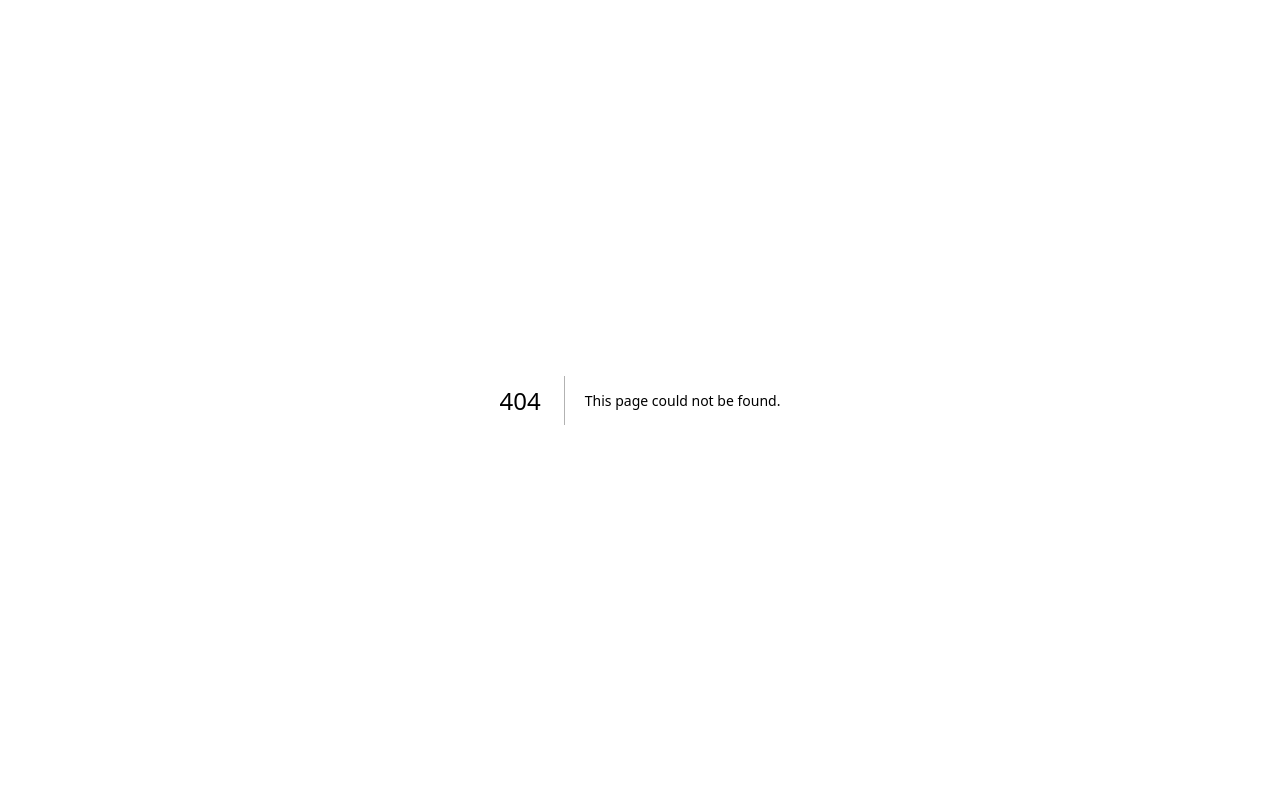
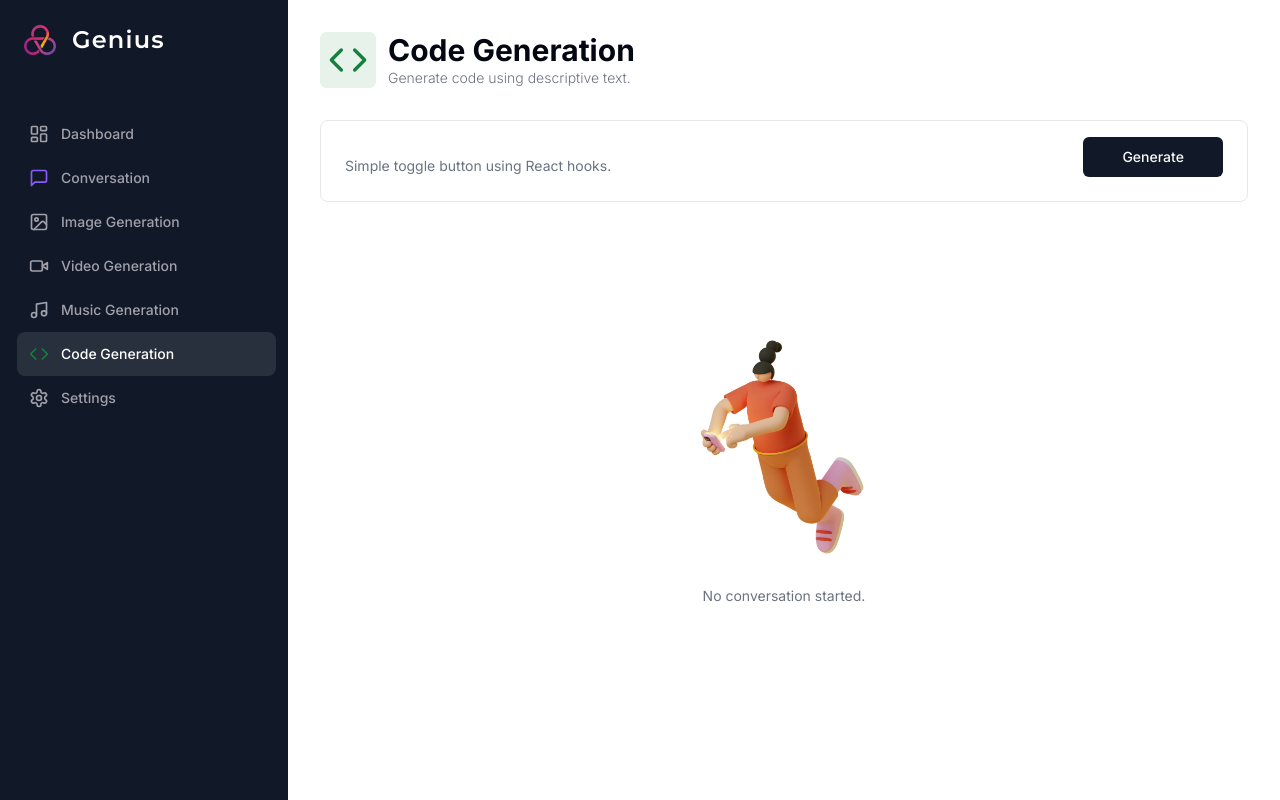
Before and after one commit to alexxtomas/all-ai, a Next.js app: page /code in a window 1280 px wide. Before the commit this address had no page. Built offline with nearby package versions, Linux system fonts and the light colour scheme.

Commit message:
feat: Create Code page

```diff
--- /dev/null
+++ b/app/(dashboard)/(routes)/code/page.tsx
@@ -0,0 +1,144 @@
+'use client'
+import Heading from '@/components/heading'
+import { Form, FormControl, FormField, FormItem, FormLabel } from '@/components/ui/form'
+import { Code } from 'lucide-react'
+import { useForm } from 'react-hook-form'
+import { valibotResolver } from '@hookform/resolvers/valibot'
+import { Input } from '@/components/ui/input'
+import { type Input as ValibotInputType, object, string, minLength } from 'valibot'
+import { Button } from '@/components/ui/button'
+import { useRouter } from 'next/navigation'
+import { useState } from 'react'
+import { ChatCompletionRequestMessage } from 'openai'
+import Empty from '@/components/empty'
+import Loader from '@/components/loader'
+import { cn } from '@/lib/utils'
+import UserAvatar from '@/components/user-avatar'
+import BotAvatar from '@/components/bot-avatar'
+import { sendCodeQuery } from '@/services/api/code'
+import ReactMarkdown from 'react-markdown'
+
+const CONVERSATION_FORM_SCHEMA = object({
+  prompt: string([minLength(1, 'Prompt is required.')])
+})
+
+type ConversationFormType = ValibotInputType<typeof CONVERSATION_FORM_SCHEMA>
+
+export default function CodePage() {
+  const router = useRouter()
+  const [messages, setMessages] = useState<ChatCompletionRequestMessage[]>([])
+  const form = useForm<ConversationFormType>({
+    resolver: valibotResolver(CONVERSATION_FORM_SCHEMA),
+    defaultValues: {
+      prompt: ''
+    }
+  })
+
+  const isLoading = form.formState.isSubmitting
+
+  const noMessages = messages.length === 0 && !isLoading
+  const onSubmit = async (values: ConversationFormType) => {
+    try {
+      const userMessage: ChatCompletionRequestMessage = {
+        role: 'user',
+        content: values.prompt
+      }
+
+      const newMessages = [...messages, userMessage]
+
+      const data = await sendCodeQuery({ messages: newMessages })
+
+      setMessages((curr) => [...curr, userMessage, data])
+
+      form.reset()
+    } catch (err) {
+      // Open Pro Modal
+      console.error(err)
+    } finally {
+      router.refresh()
+    }
+  }
+
+  return (
+    <section>
+      <Heading
+        title='Code Generation'
+        description='Generate code using descriptive text.'
+        icon={Code}
+        iconColor='text-green-700'
+        bgColor='bg-green-700/10'
+      />
+      <div className='px-4 lg:px-8'>
+        <div>
+          <Form {...form}>
+            <form
+              onSubmit={form.handleSubmit(onSubmit)}
+              className='rounded-lg border w-full p-4 px-3 md:px-6 focus-within:shadow-sm grid grid-cols-12 gap-2 relative'
+            >
+              <FormField
+                name='prompt'
+                render={({ field }) => (
+                  <FormItem className='col-span-12 lg:col-span-10'>
+                    <FormLabel className='hidden'>Have a conversation with the AI.</FormLabel>
+                    <FormControl className='m-0 p-0'>
+                      <Input
+                        className='border-0 outline-none focus-visible:ring-0 focus-visible:ring-transparent'
+                        disabled={isLoading}
+                        placeholder='Simple toggle button using React hooks.'
+                        {...field}
+                      />
+                    </FormControl>
+                  </FormItem>
+                )}
+              />
+              <Button
+                type='submit'
+                className='col-span-12 lg:col-span-2 w-full'
+                disabled={isLoading}
+              >
+                Generate
+              </Button>
+            </form>
+          </Form>
+        </div>
+        <div className='space-y-4 mt-4'>
+          {isLoading && (
+            <div className='p-8 rounded-lg w-full flex  items-center justify-center bg-muted'>
+              <Loader />
+            </div>
+          )}
+          {noMessages && <Empty label='No conversation started.' />}
+          <ul className='flex flex-col-reverse gap-y-4'>
+            {messages.map((message) => {
+              const isUserMessage = message.role === 'user'
+              const changingStyles = isUserMessage ? 'bg-white border border-black/10 ' : 'bg-muted'
+              return (
+                <li
+                  className={cn('p-8 w-full flex items-center gap-x-8 rounded-lg', changingStyles)}
+                  key={message.content}
+                >
+                  {isUserMessage ? <UserAvatar /> : <BotAvatar />}
+                  <ReactMarkdown
+                    components={{
+                      pre: ({ node, ...props }) => (
+                        <div className='overflow-auto w-full my-2 bg-black/10 p-2 rounded-lg '>
+                          <pre {...props} />
+                        </div>
+                      ),
+                      code: ({ node, ...props }) => (
+                        <code {...props} className='bg-black/10 rounded-lg p-1 ' />
+                      )
+                    }}
+                    className='text-sm overflow-hidden leading-7'
+                  >
+                    {message.content ?? ''}
+                  </ReactMarkdown>
+                </li>
+              )
+            })}
+          </ul>
+        </div>
+      </div>
+    </section>
+  )
+}
--- /dev/null
+++ b/app/api/code/route.ts
@@ -0,0 +1,61 @@
+import ApiError from '@/entities/api_error'
+import { auth } from '@clerk/nextjs'
+import { NextResponse } from 'next/server'
+import { ChatCompletionRequestMessage, Configuration, OpenAIApi } from 'openai'
+
+const configuration = new Configuration({
+  apiKey: process.env.OPENAI_API_KEY
+})
+
+const openai = new OpenAIApi(configuration)
+
+const instructionMessage: ChatCompletionRequestMessage = {
+  role: 'system',
+  content:
+    'You are a code generator. You must answer only in markdown code snippets. Use code comments to explain your code.'
+}
+
+function validation({
+  userId,
+  configuration,
+  messages
+}: {
+  userId: string | null
+  configuration: Configuration
+  messages: string[]
+}) {
+  if (!userId) {
+    throw new ApiError({ message: 'Unauthorized', status: 401 })
+  }
+
+  if (!configuration.apiKey) {
+    throw new ApiError({ message: 'OpenAI API key not configured', status: 500 })
+  }
+  if (!messages) {
+    throw new ApiError({ message: 'Messages not provided', status: 400 })
+  }
+}
+
+export async function POST(req: Request) {
+  try {
+    const { userId } = auth()
+    const messages = await req.json()
+
+    try {
+      validation({ userId, configuration, messages })
+    } catch (err) {
+      const _err = err as ApiError
+      return new NextResponse(_err.message, { status: _err.status })
+    }
+
+    const response = await openai.createChatCompletion({
+      model: 'gpt-3.5-turbo',
+      messages: [instructionMessage, ...messages]
+    })
+
+    return NextResponse.json(response.data.choices[0].message)
+  } catch (err) {
+    console.log('[CODE_ERROR]:', err)
+    return new NextResponse('Internal Server Error', { status: 500 })
+  }
+}
--- /dev/null
+++ b/services/api/code.ts
@@ -0,0 +1,18 @@
+import { ChatCompletionRequestMessage } from 'openai'
+
+export const sendCodeQuery = async ({ messages }: { messages: ChatCompletionRequestMessage[] }) => {
+  try {
+    const response = await fetch('/api/code', {
+      method: 'POST',
+      body: JSON.stringify(messages)
+    })
+
+    if (!response.ok) {
+      throw new Error('Error sending message')
+    }
+
+    return response.json()
+  } catch (err) {
+    console.log(err)
+  }
+}
```
